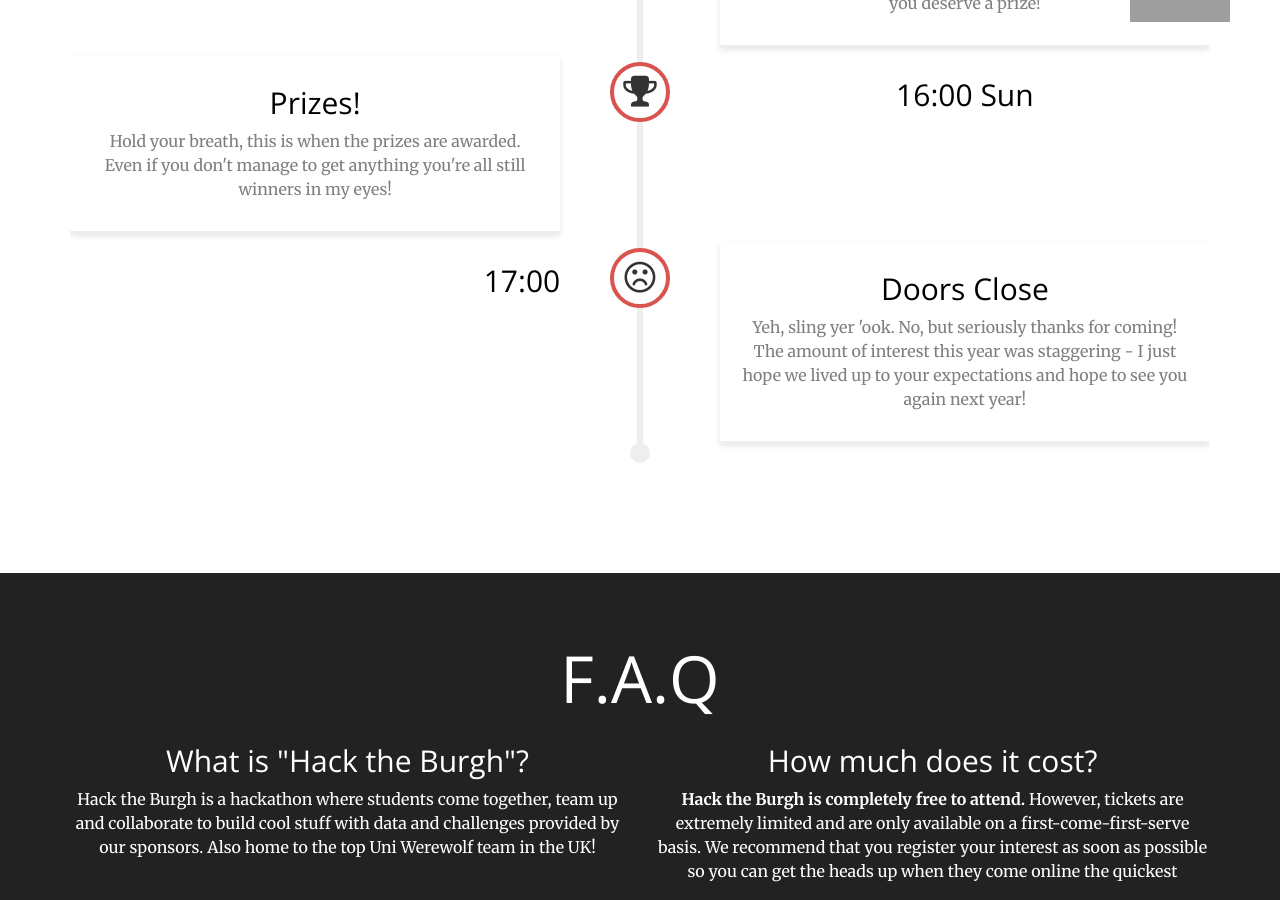
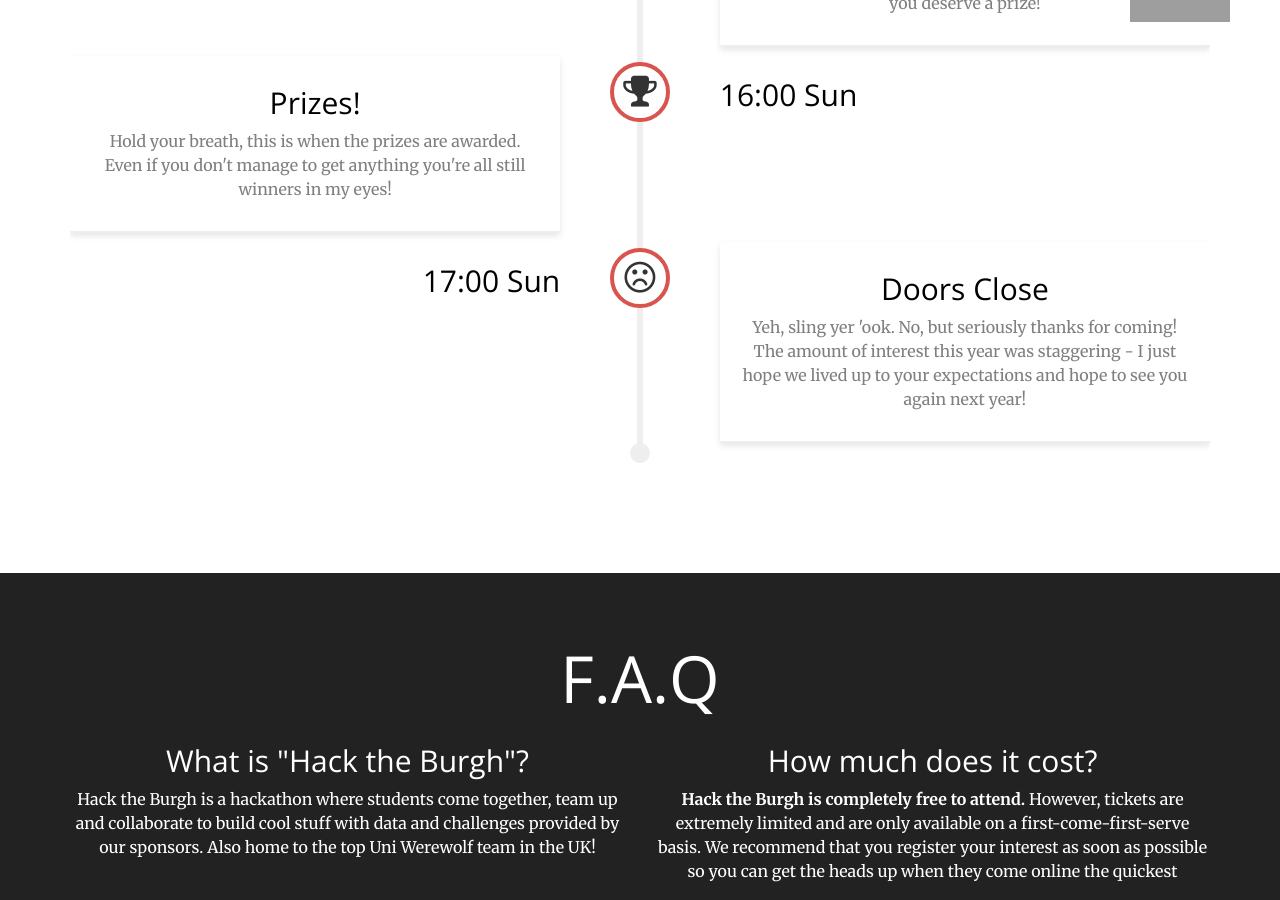
Before and after one commit to compsoc-edinburgh/htb16-site, a Jekyll site: the page built from index.html, in a window 1280 px wide and 900 px high, scrolled down 6207 px. Built offline with Jekyll 4.4.1, drawn with Linux system fonts in a browser that asks for light colours; grey boxes are pictures that could not be loaded.

Commit message:
Added more padding to end of timeline
Left justified time for left timeline blocks

```diff
--- a/_includes/timeline.html
+++ b/_includes/timeline.html
@@ -219,7 +219,7 @@
       <div class="timeline-img" style="border-color: #d9534f;">
         <span class="fa fa-frown-o">
       </div>
-      <h2 class="timeline-time">17:00</h2>
+      <h2 class="timeline-time">17:00 Sun</h2>
       <div class="timeline-content">
         <h2>Doors Close</h2>
         <p>Yeh, sling yer 'ook. No, but seriously thanks for coming! The amount of interest this year was staggering - I just hope we lived up to your expectations and hope to see you again next year!</p>
--- a/css/htb.css
+++ b/css/htb.css
@@ -283,6 +283,7 @@
     }
 
 .timeline-time {
+    text-align: left;
     margin: 5px 0px;
     width: 43%;
     padding: 0px;
@@ -309,7 +310,7 @@
     }
 
     .timeline {
-        padding: 20px 30px;
+        padding: 20px 30px 40px;
     }
 
     .timeline .timeline-block.block-right .timeline-content {
@@ -334,9 +335,10 @@
         min-height: 0px;
     }
 }
+
 @media(max-width: 375px){
     .timeline {
-        padding: 20px 20px;
+        padding: 20px 20px 40px;
     }
 }
 /*End of timeline here*/
```
